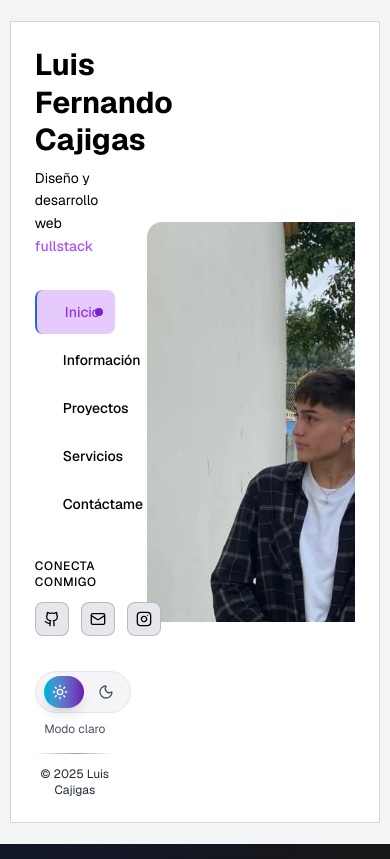
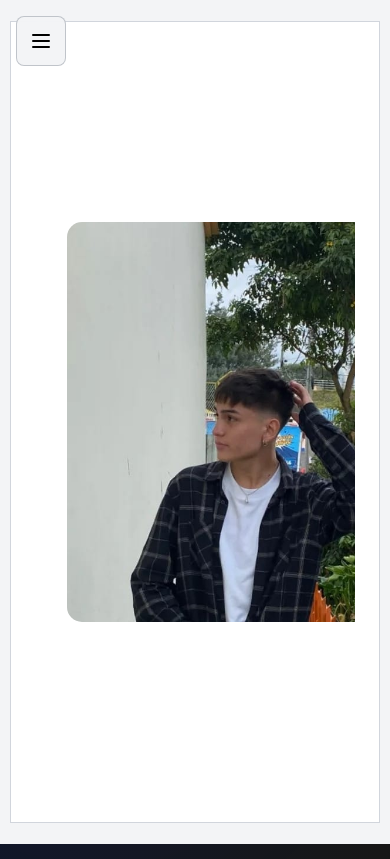
Before and after one commit to luiscajigas/luis_fernando_cajigas, a Next.js app: page / in a window 390 px wide. Built offline with nearby package versions, Linux system fonts and the light colour scheme; a web font is replaced by a local one.

Commit message:
agrego menu responsivo

```diff
--- a/src/app/components/Sidebar.tsx
+++ b/src/app/components/Sidebar.tsx
@@ -1,8 +1,8 @@
 "use client";
 
-import { motion } from "framer-motion";
+import { motion, AnimatePresence } from "framer-motion";
 import { useState, useEffect } from "react";
-import { Home, User, Briefcase, Settings, MessageCircle, Github, Mail, Instagram } from "lucide-react";
+import { Home, User, Briefcase, Settings, MessageCircle, Github, Mail, Instagram, Menu, X } from "lucide-react";
 import DarkModeToggle from "./DarkModeToggle";
 
 interface SidebarProps {
@@ -20,6 +20,7 @@ export default function Sidebar({
 }: SidebarProps) {
   const [hoveredItem, setHoveredItem] = useState<string | null>(null);
   const [isDarkMode, setIsDarkMode] = useState(true);
+  const [isMenuOpen, setIsMenuOpen] = useState(false);
 
   useEffect(() => {
     const checkDarkMode = () => {
@@ -77,14 +78,13 @@ export default function Sidebar({
     },
   ];
 
-  return (
-    <motion.div
-      className="flex flex-col w-1/4 relative z-10"
-      initial={{ opacity: 0, x: -30 }}
-      animate={{ opacity: 1, x: 0 }}
-      transition={{ duration: 0.6 }}
-    >
+  const handleMenuItemClick = (itemId: string) => {
+    setSelected(itemId);
+    setIsMenuOpen(false);
+  };
 
+  const SidebarContent = () => (
+    <>
       {/* Header con gradiente */}
       <motion.div
         className="mb-8"
@@ -119,7 +119,7 @@ export default function Sidebar({
         {menuItems.map((item, index) => (
           <motion.button
             key={item.id}
-            onClick={() => setSelected(item.id)}
+            onClick={() => handleMenuItemClick(item.id)}
             onMouseEnter={() => setHoveredItem(item.id)}
             onMouseLeave={() => setHoveredItem(null)}
             className="relative flex items-center gap-3 text-sm py-3 px-4 rounded-lg text-left transition-all duration-300 group"
@@ -248,6 +248,69 @@ export default function Sidebar({
           © 2025 Luis Cajigas
         </p>
       </motion.div>
-    </motion.div>
+    </>
+  );
+
+  return (
+    <>
+      {/* Botón Hamburguesa - Solo visible en móvil */}
+      <motion.button
+        onClick={() => setIsMenuOpen(!isMenuOpen)}
+        className="fixed top-4 left-4 z-50 p-3 rounded-lg backdrop-blur-md border lg:hidden"
+        style={{
+          backgroundColor: getBgColor('rgba(243, 244, 246, 0.95)', 'rgba(20, 20, 20, 0.95)'),
+          borderColor: getBorderColor('rgba(75, 85, 99, 0.3)', 'rgba(75, 85, 99, 0.3)'),
+          color: getTextColor('#000000', '#FFFFFF')
+        }}
+        whileHover={{ scale: 1.05 }}
+        whileTap={{ scale: 0.95 }}
+        initial={{ opacity: 0, x: -20 }}
+        animate={{ opacity: 1, x: 0 }}
+        transition={{ duration: 0.3 }}
+      >
+        {isMenuOpen ? <X size={24} /> : <Menu size={24} />}
+      </motion.button>
+
+      {/* Sidebar Desktop - Siempre visible en pantallas grandes */}
+      <motion.div
+        className="hidden lg:flex flex-col w-1/4 relative z-10 p-6"
+        initial={{ opacity: 0, x: -30 }}
+        animate={{ opacity: 1, x: 0 }}
+        transition={{ duration: 0.6 }}
+      >
+        <SidebarContent />
+      </motion.div>
+
+      {/* Sidebar Mobile - Menú deslizante */}
+      <AnimatePresence>
+        {isMenuOpen && (
+          <>
+            {/* Overlay */}
+            <motion.div
+              className="fixed inset-0 bg-black/50 z-40 lg:hidden"
+              initial={{ opacity: 0 }}
+              animate={{ opacity: 1 }}
+              exit={{ opacity: 0 }}
+              onClick={() => setIsMenuOpen(false)}
+            />
+
+            {/* Menú deslizante */}
+            <motion.div
+              className="fixed top-0 left-0 h-full w-80 z-40 p-6 overflow-y-auto lg:hidden"
+              style={{
+                backgroundColor: getBgColor('rgba(243, 244, 246, 0.98)', 'rgba(17, 24, 39, 0.98)'),
+                backdropFilter: 'blur(12px)'
+              }}
+              initial={{ x: "-100%" }}
+              animate={{ x: 0 }}
+              exit={{ x: "-100%" }}
+              transition={{ type: "spring", damping: 25, stiffness: 200 }}
+            >
+              <SidebarContent />
+            </motion.div>
+          </>
+        )}
+      </AnimatePresence>
+    </>
   );
 }
```
